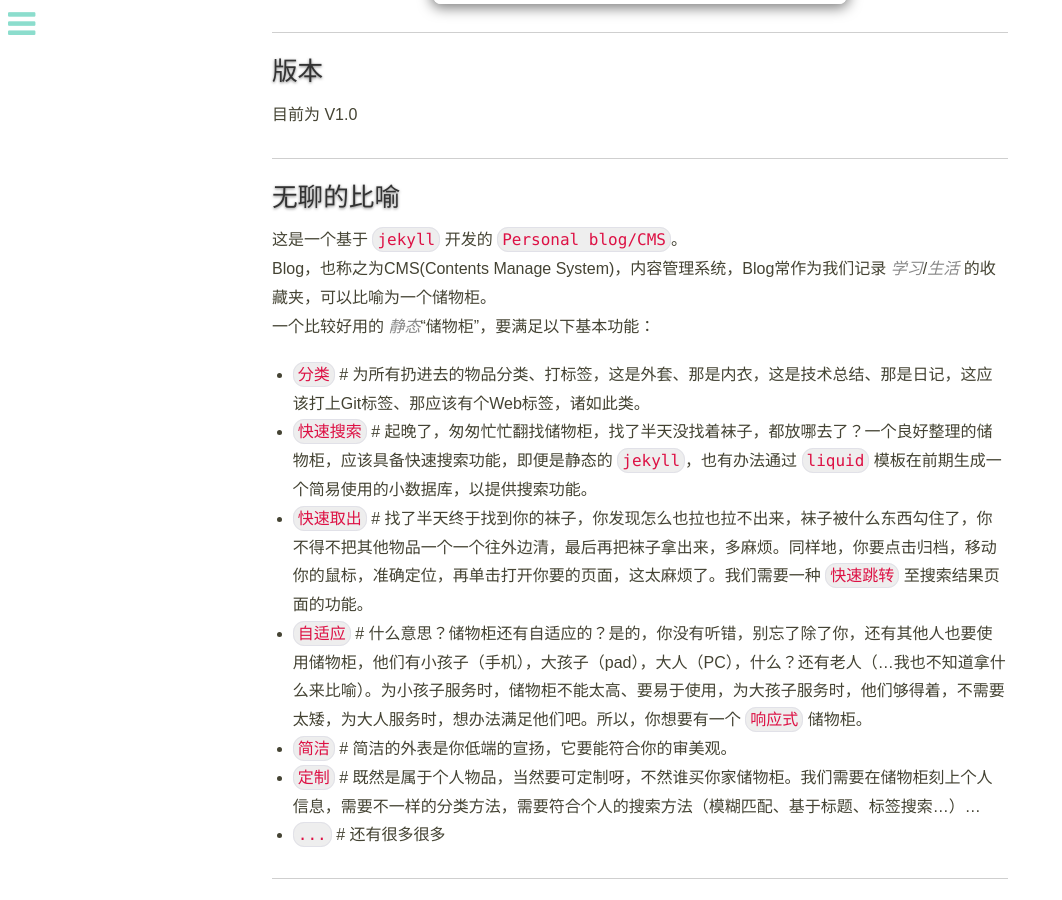
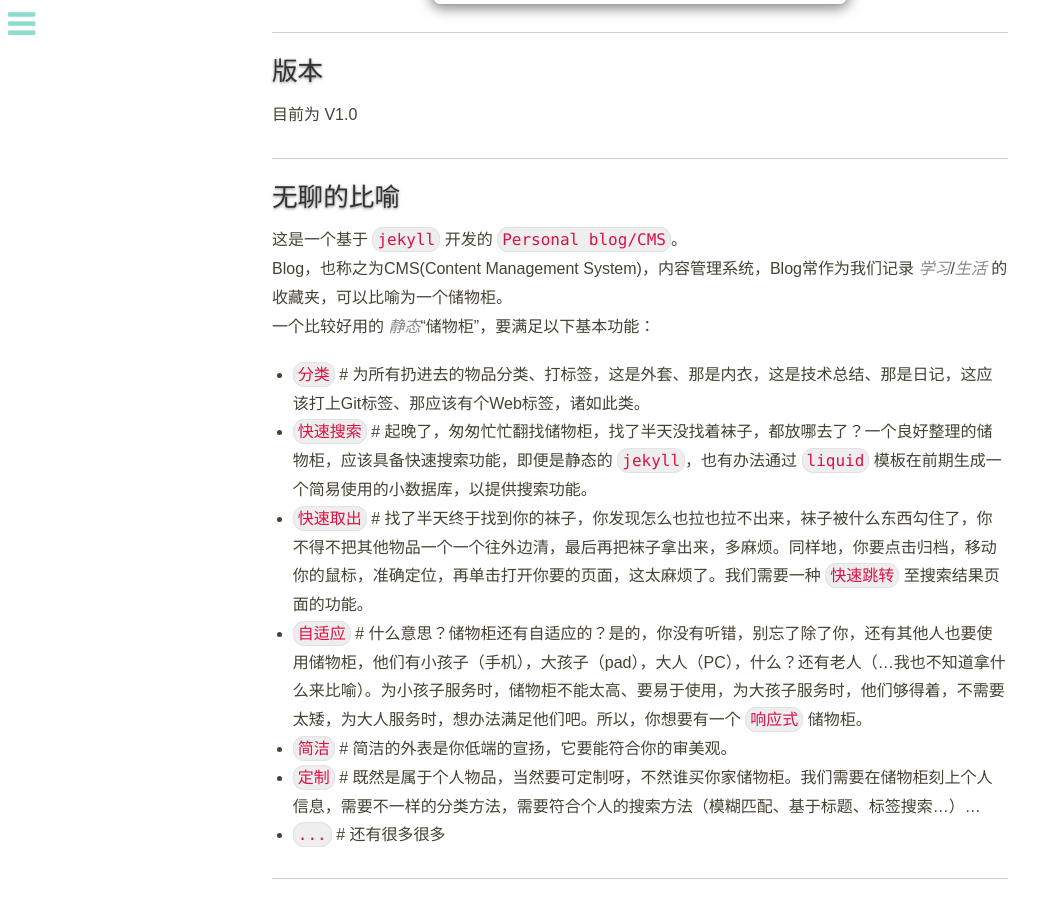
Before and after one commit to lindabigwheel/blog, a Jekyll site: the page built from _posts/2014-03-13-about.md, in a window 1280 px wide and 900 px high, scrolled down 2637 px. Shown: the whole window, without its empty margins (0-1062 px from the left). Built offline with Jekyll 4.4.1, drawn with Linux system fonts in a browser that asks for light colours; Markdown is read by kramdown in place of the engine named in the settings.

Commit message:
Add README.md

```diff
--- a/_posts/2014-03-13-about.md
+++ b/_posts/2014-03-13-about.md
@@ -47,7 +47,7 @@ permalink: /about/
 ---
 <h2 id="id-1">无聊的比喻</h2>
 这是一个基于 `jekyll` 开发的 `Personal blog/CMS`。
-Blog，也称之为CMS(Contents Manage System)，内容管理系统，Blog常作为我们记录 *学习*/*生活* 的收藏夹，可以比喻为一个储物柜。
+Blog，也称之为CMS(Content Management System)，内容管理系统，Blog常作为我们记录 *学习*/*生活* 的收藏夹，可以比喻为一个储物柜。
 一个比较好用的 *静态*“储物柜”，要满足以下基本功能：
 
 *	`分类` # 为所有扔进去的物品分类、打标签，这是外套、那是内衣，这是技术总结、那是日记，这应该打上Git标签、那应该有个Web标签，诸如此类。
```
Also changed, not shown: README.md.
